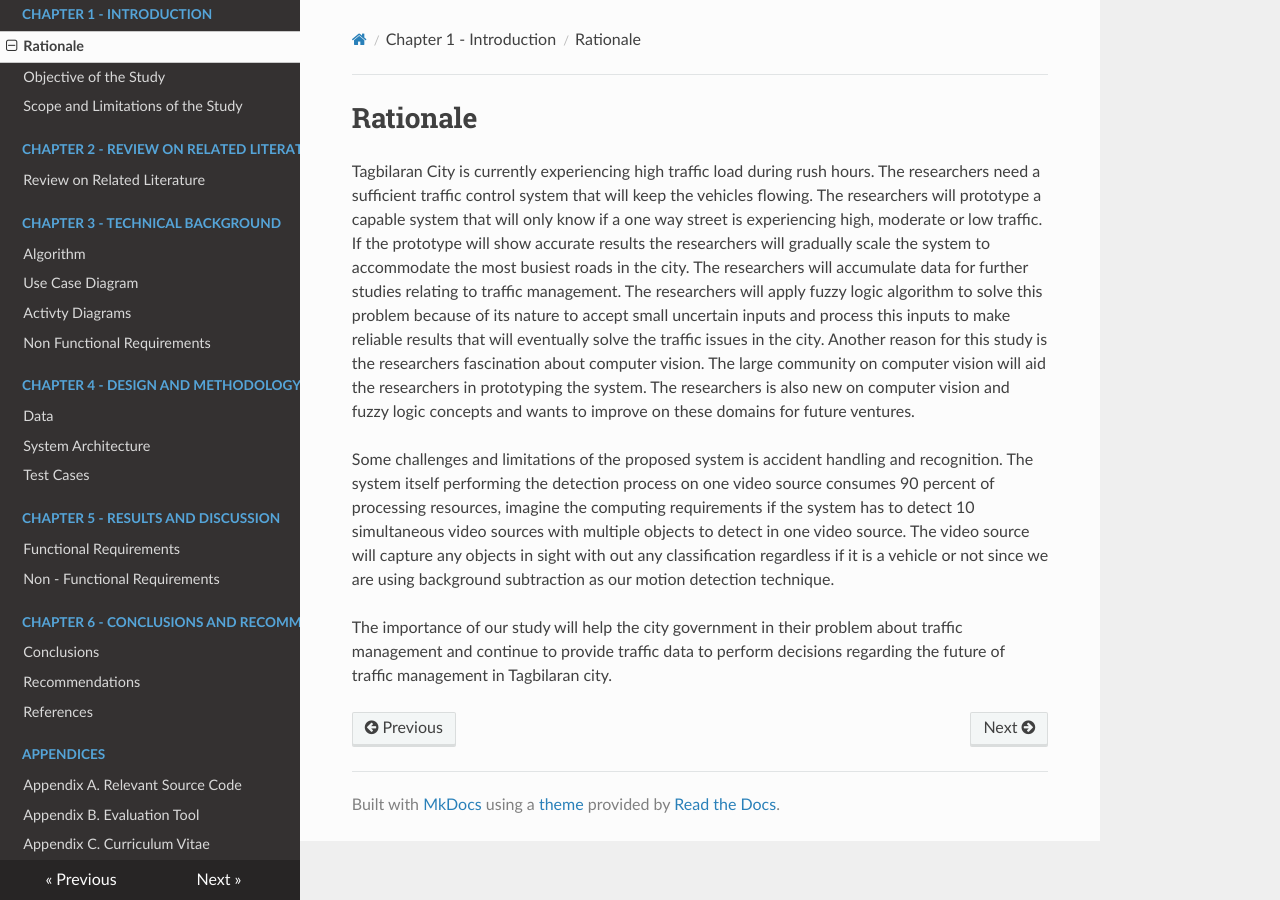
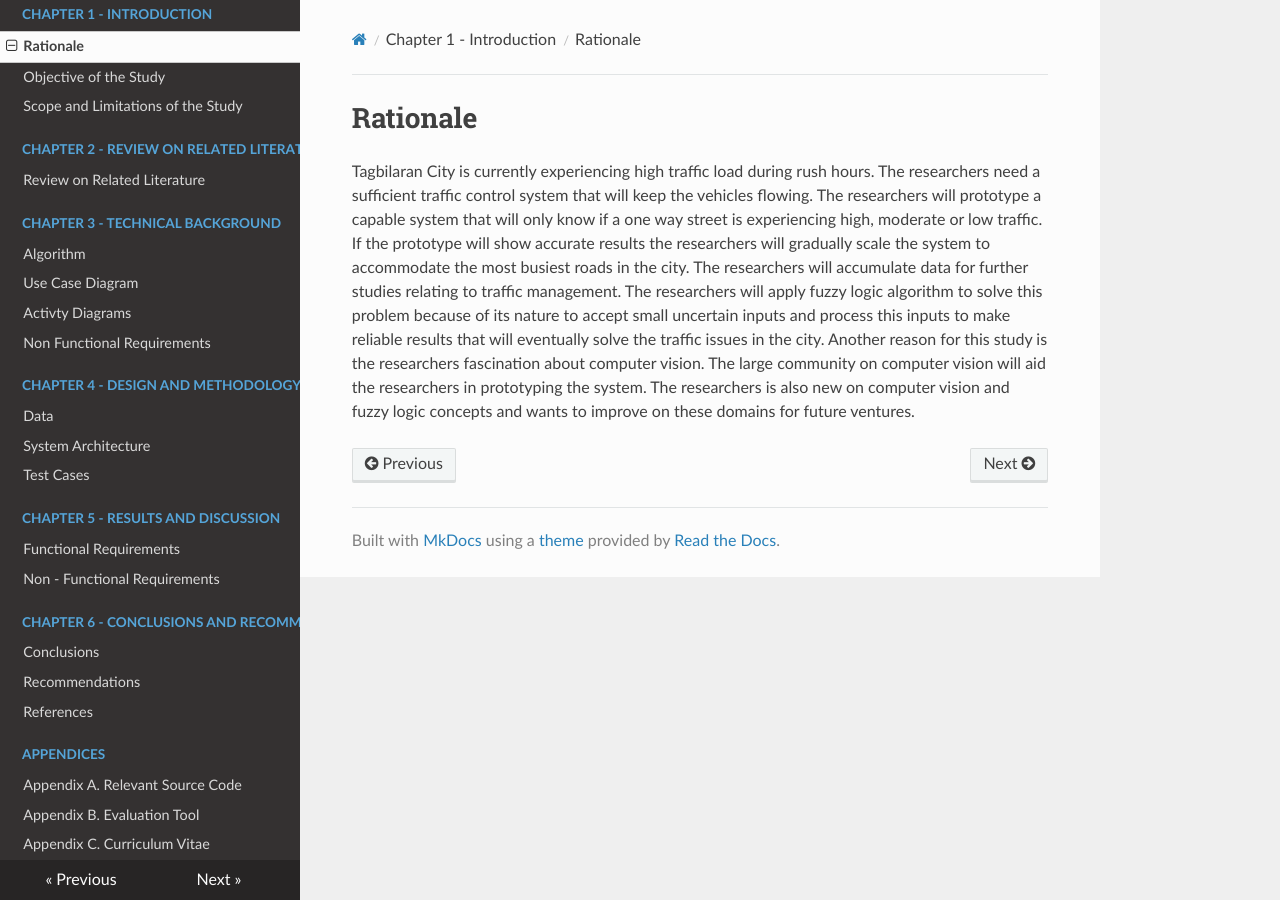
Before and after one commit to mikhailejohnapale/argomada-fuzz-track-doc, an MkDocs documentation site: the page built from docs/chapter1/rationale.md, in a window 1280 px wide. Built offline with MkDocs 1.6.1, drawn with Linux system fonts in a browser that asks for light colours; nearby versions of some CDN libraries; old or Windows-style settings are respelled for this version of MkDocs.

Commit message:
removed importance

```diff
--- a/docs/chapter1/rationale.md
+++ b/docs/chapter1/rationale.md
@@ -14,15 +14,3 @@ Another reason for this study is the researchers fascination about computer visi
 The large community on computer vision will aid the researchers in prototyping the system.
 The researchers is also new on computer vision and fuzzy logic concepts
 and wants to improve on these domains for future ventures.
-
-Some challenges and limitations of the proposed system is accident handling
-and recognition. The system itself performing the detection process on one
-video source consumes 90 percent of processing resources, imagine the computing
-requirements if the system has to detect 10 simultaneous video sources with
-multiple objects to detect in one video source. The video source will capture
-any objects in sight with out any classification regardless if it is a vehicle
-or not since we are using background subtraction as our motion detection technique.
-
-The importance of our study will help the city government in their problem about
-traffic management and continue to provide traffic data to perform decisions
-regarding the future of traffic management in Tagbilaran city.
```
